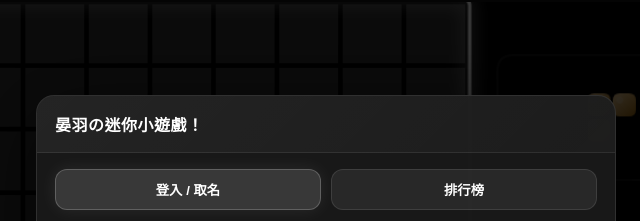
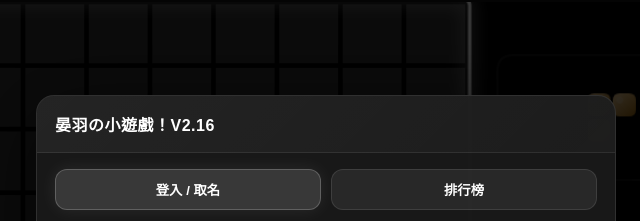
Before and after one commit to adolfcheng-bowlcutgroup/YENYU_GAME1, a plain HTML site: page index.html in a window 1280 px wide. Shown: the part 155-376 px from the top of the page, 314-954 px from the left. Drawn offline with Linux system fonts and the light colour scheme.

Commit message:
Update index.html

```diff
--- a/index.html
+++ b/index.html
@@ -349,7 +349,7 @@
   <div id="overlay">
     <div class="panel">
       <div class="panelHead">
-        <div class="title">晏羽の迷你小遊戲！</div>
+        <div class="title">晏羽の小遊戲！V2.16</div>
         <div id="playerMini" class="muted"></div>
       </div>
 
```
